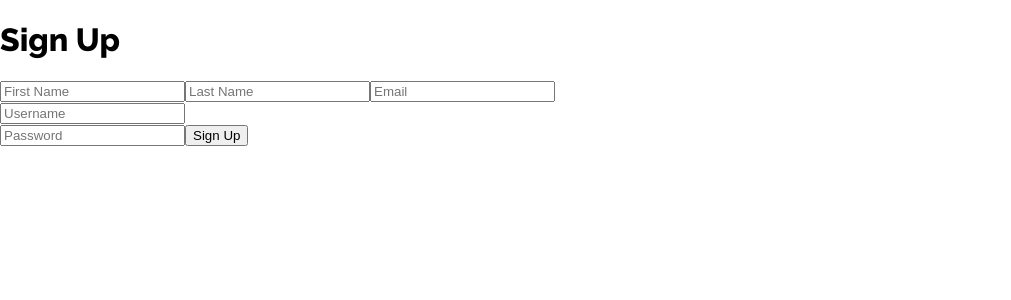
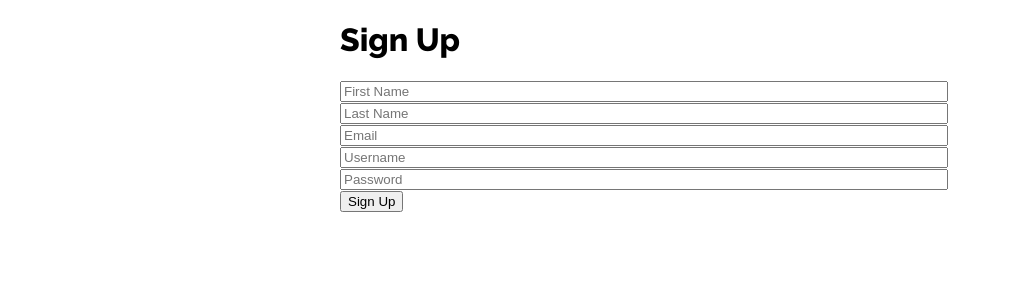
Before and after one commit to racc828/rawfoodtrackerfrontend, a React (Create React App) app: page / in a window 1280 px wide. Both pictures are taken after a click on the button "Sign up". Shown: the top 300 px of the page, without its empty margins (0-1011 px from the left). Built offline with nearby package versions, Linux system fonts and the light colour scheme; no server answers.

Commit message:
added styles

```diff
--- a/src/App.css
+++ b/src/App.css
@@ -13,3 +13,12 @@ h5,
 h6 {
   font-family: "Raleway", sans-serif;
 }
+
+.user-form-container {
+  width: 600px;
+  margin: 0 auto;
+}
+
+.user-form-input input {
+  width: 100%;
+}
--- a/src/components/User/Login.jsx
+++ b/src/components/User/Login.jsx
@@ -28,11 +28,11 @@ export default class Login extends React.Component {
   render() {
     const { handleSignUpClick, errorMessage } = this.props;
     return (
-      <div>
+      <div className="user-form-container">
         <form id="user-login" onSubmit={this.handleSubmit}>
           <h1>Login</h1>
 
-          <div>
+          <div className="user-form-input">
             <input
               type="text"
               onChange={this.handleChange}
@@ -43,7 +43,7 @@ export default class Login extends React.Component {
             />
           </div>
 
-          <div>
+          <div className="user-form-input">
             <input
               type="password"
               onChange={this.handleChange}
@@ -55,7 +55,11 @@ export default class Login extends React.Component {
             />
           </div>
           <button type="submit">Login</button>
-          {errorMessage && <span>{errorMessage}</span>}
+          {errorMessage && (
+            <div className="user-form-error">
+              <span> {errorMessage}</span>
+            </div>
+          )}
         </form>
         <button onClick={handleSignUpClick}>Sign up</button>
       </div>
--- a/src/components/User/SignUp.jsx
+++ b/src/components/User/SignUp.jsx
@@ -31,29 +31,35 @@ export default class SignUp extends React.Component {
   render() {
     const { errorMessage } = this.props;
     return (
-      <div>
-        <div>
+      <div className="user-form-container">
         <form id="sign-up" onSubmit={this.handleSubmit}>
           <h1>Sign Up</h1>
+          <div className="user-form-input">
             <input
               onChange={this.handleChange}
               name="firstname"
               type="text"
               placeholder="First Name"
             />
+          </div>
+          <div className="user-form-input">
             <input
               onChange={this.handleChange}
               name="lastname"
               type="text"
               placeholder="Last Name"
             />
+          </div>
+          <div className="user-form-input">
             <input
               onChange={this.handleChange}
               name="email"
               type="email"
               placeholder="Email"
             />
-            <div>
+          </div>
+
+          <div className="user-form-input">
             <input
               onChange={this.handleChange}
               name="username"
@@ -61,16 +67,22 @@ export default class SignUp extends React.Component {
               placeholder="Username"
             />
           </div>
+          <div className="user-form-input">
             <input
               onChange={this.handleChange}
               name="password"
               type="password"
               placeholder="Password"
             />
+          </div>
+
           <button type="submit">Sign Up</button>
-            {errorMessage && <span> {errorMessage}</span>}
+          {errorMessage && (
+            <div className="user-form-error">
+              <span> {errorMessage}</span>
+            </div>
+          )}
         </form>
-        </div>
       </div>
     );
   }
```
Also changed, not shown: src/global/css/user.css (added). Lines whose indentation alone changed are shown as unchanged.
